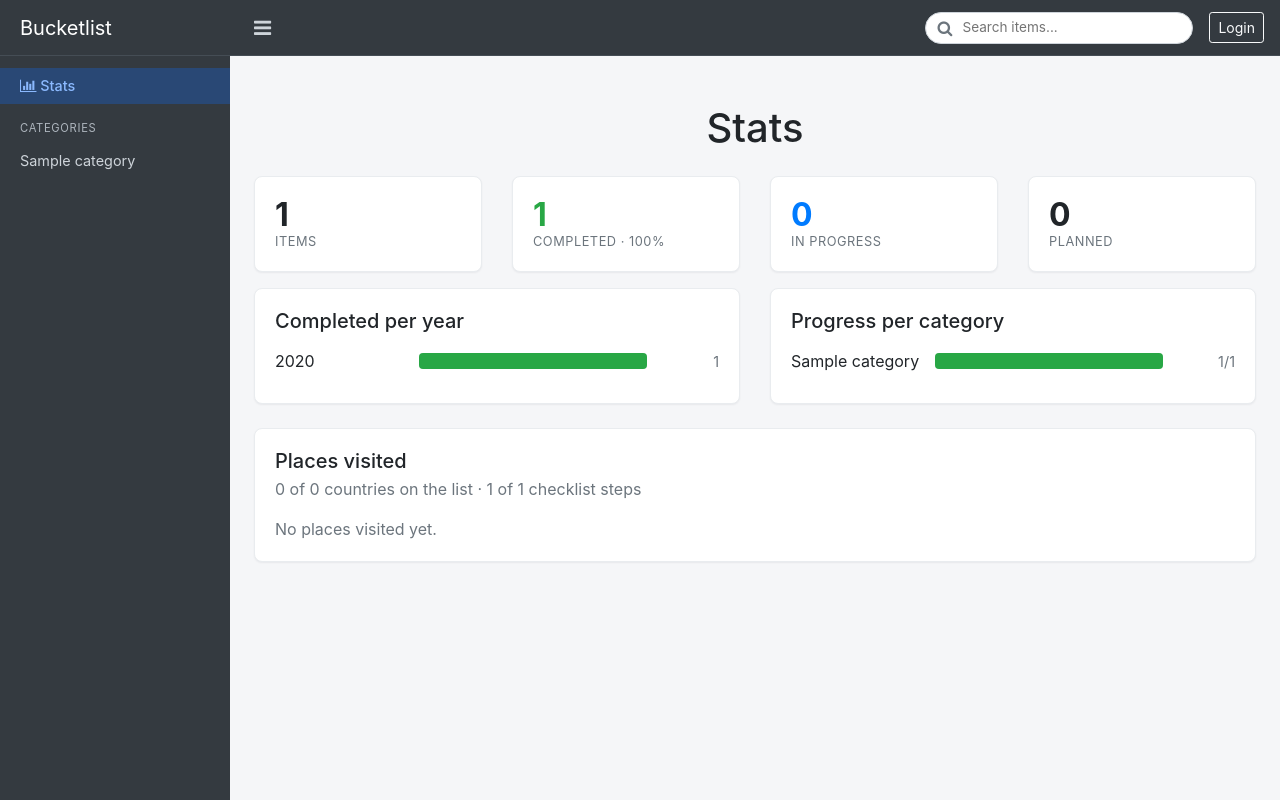
After one commit to Kaaiman1214/Bucketlistr, a Flask app: page /stats in a window 1280 px wide. The commit adds this page. Run offline with Flask 3, Linux system fonts and the light colour scheme; tables that the repository leaves empty hold one stand-in row (values such as "Sample post"); some libraries are stand-ins or nearby versions.

Commit message:
Added stats on homepage

```diff
--- /dev/null
+++ b/website/stats.py
@@ -0,0 +1,70 @@
+import re
+from collections import Counter
+
+from .countries import COUNTRIES, flag_url
+from .utils import fold
+
+
+def is_country(code):
+    return re.fullmatch(r'[a-z]{2}', code) is not None and code != 'cq'
+
+
+def percent(part, whole):
+    return int(100 * part / whole + 0.5) if whole else 0
+
+
+def summarize(items):
+    completed = sum(1 for item in items if item.completed)
+    in_progress = sum(1 for item in items if item.status == 'in_progress')
+    return {
+        'total': len(items),
+        'completed': completed,
+        'in_progress': in_progress,
+        'planned': len(items) - completed - in_progress,
+        'percent': percent(completed, len(items)),
+    }
+
+
+def build_stats(items, categories):
+    completed = [item for item in items if item.completed]
+
+    years = Counter(item.completed_year for item in completed)
+    per_year = [{'label': str(year), 'count': years[year]}
+                for year in sorted((year for year in years if year is not None), reverse=True)]
+    if None in years:
+        per_year.append({'label': 'No year', 'count': years[None]})
+    most = max((row['count'] for row in per_year), default=0)
+    for row in per_year:
+        row['percent'] = percent(row['count'], most)
+
+    grouped = {}
+    for item in items:
+        grouped.setdefault(item.category_id, []).append(item)
+    per_category = []
+    names = [(category.id, category.name) for category in categories]
+    if None in grouped:
+        names.append((None, 'Uncategorized'))
+    for category_id, name in names:
+        members = grouped.get(category_id, [])
+        if not members:
+            continue
+        done = sum(1 for item in members if item.completed)
+        per_category.append({'name': name, 'done': done, 'total': len(members),
+                             'percent': percent(done, len(members))})
+
+    visited = {item.country_code for item in completed if item.country_code in COUNTRIES}
+    listed = {item.country_code for item in items if item.country_code in COUNTRIES}
+    places = [{'name': COUNTRIES[code], 'flag': flag_url(code)}
+              for code in sorted(visited, key=lambda code: fold(COUNTRIES[code]))]
+
+    return {
+        **summarize(items),
+        'per_year': per_year,
+        'per_category': per_category,
+        'places': places,
+        'countries_visited': sum(1 for code in visited if is_country(code)),
+        'countries_listed': sum(1 for code in listed if is_country(code)),
+        'other_visited': sum(1 for code in visited if not is_country(code)),
+        'steps_done': sum(item.checklist_done for item in items),
+        'steps_total': sum(item.checklist_total for item in items),
+    }
--- /dev/null
+++ b/website/templates/_stat_cards.html
@@ -0,0 +1,26 @@
+<div class="row">
+  <div class="col-6 col-lg-3 mb-3">
+    <div class="card stat-card h-100"><div class="card-body">
+      <div class="stat-number">{{ summary.total }}</div>
+      <div class="stat-label">Items</div>
+    </div></div>
+  </div>
+  <div class="col-6 col-lg-3 mb-3">
+    <div class="card stat-card h-100"><div class="card-body">
+      <div class="stat-number text-success">{{ summary.completed }}</div>
+      <div class="stat-label">Completed &middot; {{ summary.percent }}%</div>
+    </div></div>
+  </div>
+  <div class="col-6 col-lg-3 mb-3">
+    <div class="card stat-card h-100"><div class="card-body">
+      <div class="stat-number text-primary">{{ summary.in_progress }}</div>
+      <div class="stat-label">In progress</div>
+    </div></div>
+  </div>
+  <div class="col-6 col-lg-3 mb-3">
+    <div class="card stat-card h-100"><div class="card-body">
+      <div class="stat-number">{{ summary.planned }}</div>
+      <div class="stat-label">Planned</div>
+    </div></div>
+  </div>
+</div>
--- a/website/templates/base.html
+++ b/website/templates/base.html
@@ -56,6 +56,14 @@
       .section-heading { margin-bottom: 0.75rem; padding-bottom: 0.5rem; border-bottom: 1px solid #dee2e6; }
       .tile { border: 1px solid #e9ecef; border-radius: 0.5rem; overflow: hidden; box-shadow: 0 1px 2px rgba(16, 24, 40, 0.06); transition: box-shadow 0.15s ease; }
       .settings { max-width: 720px; }
+      .stat-card { border: 1px solid #e9ecef; border-radius: 0.5rem; box-shadow: 0 1px 2px rgba(16, 24, 40, 0.06); }
+      .stat-number { font-size: 2rem; font-weight: 700; line-height: 1.1; }
+      .stat-label { font-size: 0.8rem; letter-spacing: 0.04em; text-transform: uppercase; color: #6c757d; }
+      .stat-row { display: flex; align-items: center; margin-bottom: 0.6rem; }
+      .stat-row-label { flex: 0 0 9rem; padding-right: 0.75rem; overflow: hidden; text-overflow: ellipsis; white-space: nowrap; }
+      .stat-row .progress { flex: 1; }
+      .stat-row-value { flex: 0 0 4.5rem; padding-left: 0.75rem; text-align: right; color: #6c757d; font-size: 0.9rem; }
+      .place { display: inline-block; margin: 0 1rem 0.5rem 0; }
       .settings-card { border: 1px solid #e9ecef; border-radius: 0.5rem; box-shadow: 0 1px 2px rgba(16, 24, 40, 0.06); }
       .drag-handle { padding: 0.25rem 0.5rem; color: #6c757d; cursor: grab; touch-action: none; user-select: none; }
       .drag-handle:hover, .drag-handle:focus { color: #212529; outline: 0; }
@@ -122,7 +130,8 @@
 
     <aside class="sidebar" id="sidebar">
       <a class="sidebar-brand" href="{{ url_for('views.home') }}">{{ site_name }}</a>
-      <div class="sidebar-label">Categories</div>
+      <a class="sidebar-link{{ ' active' if request.endpoint == 'views.stats' }}" href="{{ url_for('views.stats') }}"><i class="fa fa-bar-chart" aria-hidden="true"></i> Stats</a>
+      <div class="sidebar-label mt-3">Categories</div>
       <nav>
         {% for category in sidebar_categories %}
           <a class="sidebar-link" data-key="{{ category.key }}"
--- a/website/templates/home.html
+++ b/website/templates/home.html
@@ -41,6 +41,10 @@
 
 {% block content %}
 <h1 class="text-center my-4">{{ site_name }}</h1>
+
+{% if not query and summary.total %}
+  {% include "_stat_cards.html" %}
+{% endif %}
 
 {% if query %}
 <p class="text-muted">
--- /dev/null
+++ b/website/templates/stats.html
@@ -0,0 +1,56 @@
+{% extends "base.html" %}
+{% block title %}Stats{% endblock %}
+{% block content %}
+<h1 class="text-center my-4">Stats</h1>
+
+{% if not stats.total %}
+  <p class="text-center text-muted">There is nothing to count yet.</p>
+{% else %}
+{% include "_stat_cards.html" %}
+
+<div class="row">
+  <div class="col-lg-6 mb-4">
+    <div class="card stat-card h-100"><div class="card-body">
+      <h2 class="h5 mb-3">Completed per year</h2>
+      {% for row in stats.per_year %}
+        <div class="stat-row">
+          <span class="stat-row-label">{{ row.label }}</span>
+          <div class="progress"><div class="progress-bar bg-success" role="progressbar" data-percent="{{ row.percent }}"
+               aria-valuenow="{{ row.count }}" aria-valuemin="0"></div></div>
+          <span class="stat-row-value">{{ row.count }}</span>
+        </div>
+      {% else %}
+        <p class="text-muted mb-0">Nothing has been completed yet.</p>
+      {% endfor %}
+    </div></div>
+  </div>
+  <div class="col-lg-6 mb-4">
+    <div class="card stat-card h-100"><div class="card-body">
+      <h2 class="h5 mb-3">Progress per category</h2>
+      {% for row in stats.per_category %}
+        <div class="stat-row">
+          <span class="stat-row-label" title="{{ row.name }}">{{ row.name }}</span>
+          <div class="progress"><div class="progress-bar bg-success" role="progressbar" data-percent="{{ row.percent }}"
+               aria-valuenow="{{ row.percent }}" aria-valuemin="0" aria-valuemax="100"></div></div>
+          <span class="stat-row-value">{{ row.done }}/{{ row.total }}</span>
+        </div>
+      {% endfor %}
+    </div></div>
+  </div>
+</div>
+
+<div class="card stat-card mb-4"><div class="card-body">
+  <h2 class="h5 mb-1">Places visited</h2>
+  <p class="text-muted">
+    {{ stats.countries_visited }} of {{ stats.countries_listed }} countries on the list
+    {% if stats.other_visited %}&middot; {{ stats.other_visited }} other region{{ '' if stats.other_visited == 1 else 's' }}{% endif %}
+    {% if stats.steps_total %}&middot; {{ stats.steps_done }} of {{ stats.steps_total }} checklist steps{% endif %}
+  </p>
+  {% for place in stats.places %}
+    <span class="place"><img class="flag" src="{{ place.flag }}" alt="" loading="lazy" onerror="this.style.display='none'">{{ place.name }}</span>
+  {% else %}
+    <p class="text-muted mb-0">No places visited yet.</p>
+  {% endfor %}
+</div></div>
+{% endif %}
+{% endblock %}
--- a/website/views.py
+++ b/website/views.py
@@ -13,6 +13,7 @@ from .models import (BucketItem, Category, ChecklistEntry, Photo, User, MONTH_NA
                      STATUS_CHOICES, next_category_position, ordered_categories)
 from .images import (IMAGE_NAME, delete_image_files, image_extension, make_derived,
                      move_pending_image, pending_exists, wants_derived)
+from .stats import build_stats, summarize
 from .utils import fold
 
 views = Blueprint('views', __name__)
@@ -439,13 +440,21 @@ def home():
 
     items = BucketItem.query.options(selectinload(BucketItem.checklist),
                                      selectinload(BucketItem.photos)).all()
+    summary = summarize(items)
     query = request.args.get('q', '').strip()
     if query:
         terms = fold(query).split()
         items = [item for item in items if matches_search(item, terms)]
     return render_template("home.html", user=current_user,
-                           sections=build_sections(items),
+                           sections=build_sections(items), summary=summary,
                            query=query, result_count=len(items))
+
+
+@views.route('/stats')
+def stats():
+    items = BucketItem.query.options(selectinload(BucketItem.checklist)).all()
+    data = build_stats(items, ordered_categories())
+    return render_template("stats.html", user=current_user, stats=data, summary=data)
 
 
 @views.route('/new', methods=['GET', 'POST'])
```
